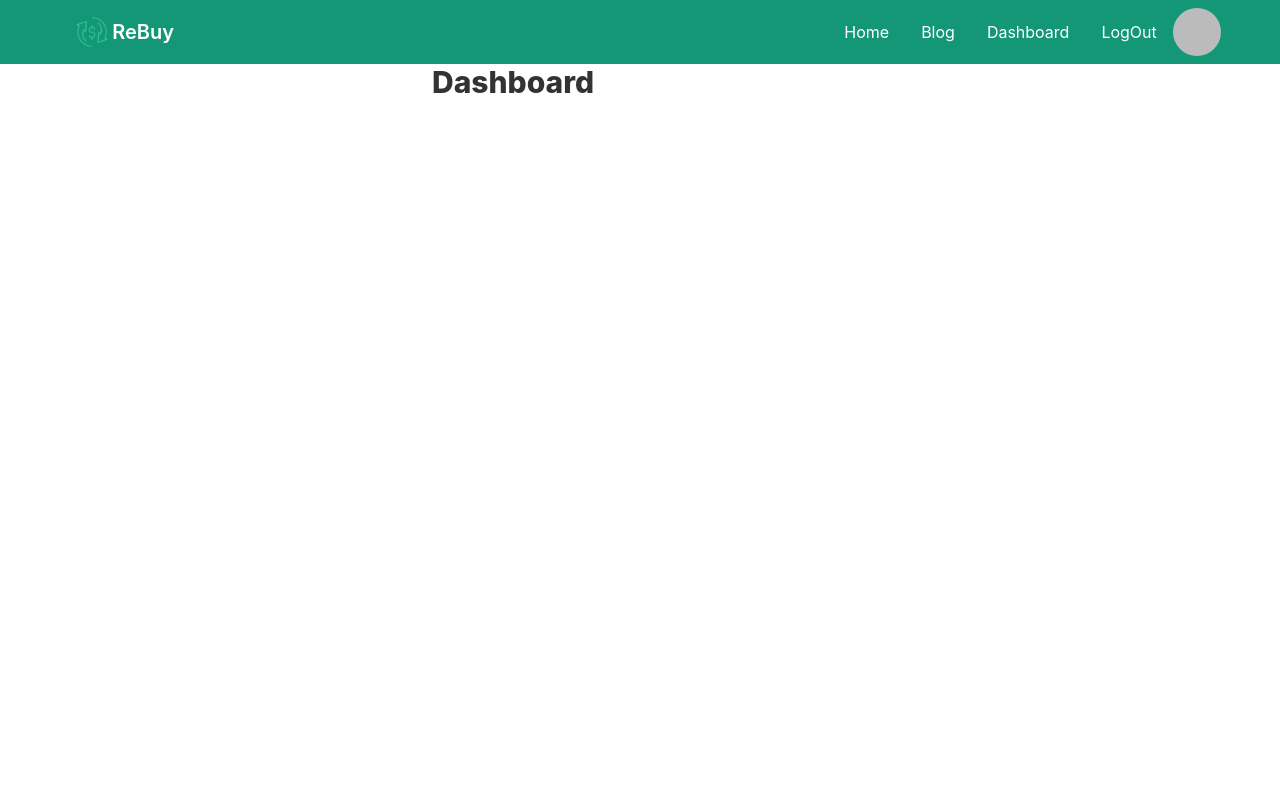
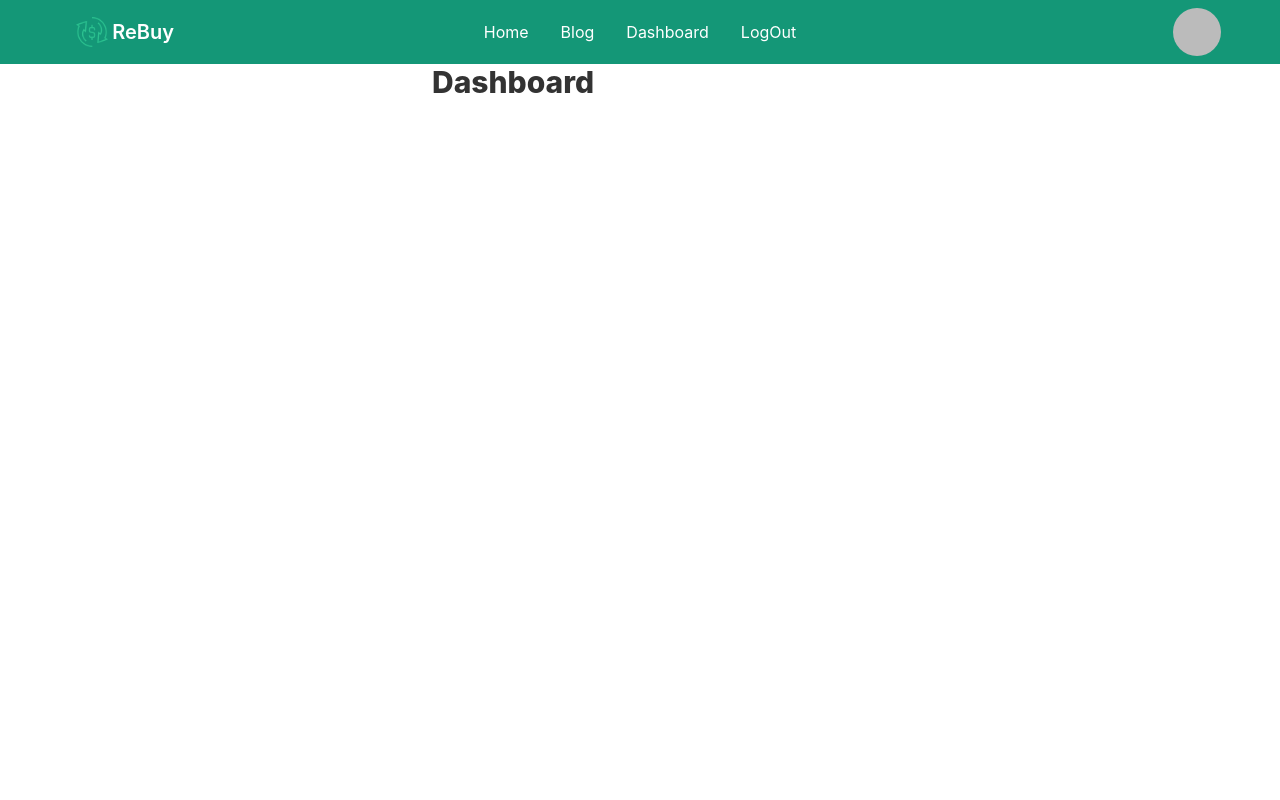
Before and after one commit to nuruzaman-milon/reBuy-client, a React (Create React App) app: page /dashboard in a window 1280 px wide. Shown: the top 800 px of the page. Built offline with nearby package versions, Linux system fonts and the light colour scheme; no server answers; sample sign-in values are in the browser's storage.

Commit message:
update infosection, navbar & advertise section

```diff
--- a/src/pages/HomePage/Advertise/Advertise.js
+++ b/src/pages/HomePage/Advertise/Advertise.js
@@ -22,8 +22,8 @@ const Advertise = () => {
             }
             <div className='grid grid-cols-1 md:grid-cols-2 lg:grid-cols-3 gap-6'>
             {
-                advertises.map(advertise => <div className="card shadow-xl">
-                    <figure><img src={advertise.img} alt="Shoes" /></figure>
+                advertises.map(advertise => <div className="card shadow-xl hover:bg-cyan-100">
+                    <figure className='w-[100%]'><img className='w-[90%] h-72' src={advertise.img} alt="Shoes" /></figure>
                     <div className="card-body">
                         <h2 className="card-title">
                             {advertise?.name}
--- a/src/pages/HomePage/InfoSection/InfoSection.js
+++ b/src/pages/HomePage/InfoSection/InfoSection.js
@@ -32,7 +32,7 @@ const InfoSection = () => {
             <h1 className='text-center text-3xl font-extrabold my-9'>Start Reselling with ReBuy in Four Simple Steps</h1>
             <div className='grid grid-cols-1 md:grid-cols-2 lg:grid-cols-4 gap-6 w-[92%] mx-auto'>
                 {
-                    data.map(singleInfo => <div key={singleInfo.id} singleInfo={singleInfo} className="card bg-base-100 shadow-xl">
+                    data.map(singleInfo => <div key={singleInfo.id} singleInfo={singleInfo} className="card bg-base-100 shadow-xl hover:bg-cyan-100">
                         <figure className="px-10 pt-10">
                             <img src={singleInfo.img} alt="Shoes" className="rounded-xl" />
                         </figure>
--- a/src/shared/NavBar/NavBar.js
+++ b/src/shared/NavBar/NavBar.js
@@ -41,7 +41,7 @@ const NavBar = () => {
 
                     <Link to='/' className="btn btn-ghost normal-case text-xl"><img className='w-8 mr-1' src="favicon.png" alt="" />ReBuy</Link>
                 </div>
-                <div className="navbar-end hidden lg:flex">
+                <div className="navbar-center hidden lg:flex">
                     <ul className="menu menu-horizontal p-0">
                         <li><Link to='/'>Home</Link></li>
                         <li><Link to='/blog'>Blog</Link></li>
@@ -53,21 +53,34 @@ const NavBar = () => {
                                 : <>
                                     <li><Link to='/dashboard'>Dashboard</Link></li>
                                     <li onClick={handleLogout}><Link to='/'>LogOut</Link></li>
-                                    {user?.photoURL && <div className="avatar">
+                                    {/* {user?.photoURL && <div className="avatar">
                                         <div className="w-12 rounded-full">
                                             <img src={user?.photoURL} alt="" />
                                         </div>
-                                    </div>}
+                                    </div>} */}
                                 </>
                         }
+                    </ul>
+                </div>
 
+                <div className='navbar-end hidden lg:flex'>
+                    <ul className="menu menu-horizontal p-0">
+                        {
+                            user &&
+                            <>
+                                {user?.photoURL && <div className="avatar">
+                                    <div className="w-12 rounded-full">
+                                        <img src={user?.photoURL} alt="" />
+                                    </div>
+                                </div>}
+                            </>
+                        }
                     </ul>
-
                 </div>
 
                 <div className='navbar-end lg:hidden'>
                     <label htmlFor="sidebar-drawer" tabIndex={1} className="btn btn-ghost">
-                    <svg xmlns="http://www.w3.org/2000/svg" className="h-5 w-5" fill="none" viewBox="0 0 24 24" stroke="currentColor"><path strokeLinecap="round" strokeLinejoin="round" strokeWidth="2" d="M4 6h16M4 12h8m-8 6h16" /></svg>
+                        <svg xmlns="http://www.w3.org/2000/svg" className="h-5 w-5" fill="none" viewBox="0 0 24 24" stroke="currentColor"><path strokeLinecap="round" strokeLinejoin="round" strokeWidth="2" d="M4 6h16M4 12h8m-8 6h16" /></svg>
                     </label>
                 </div>
             </div>
```
